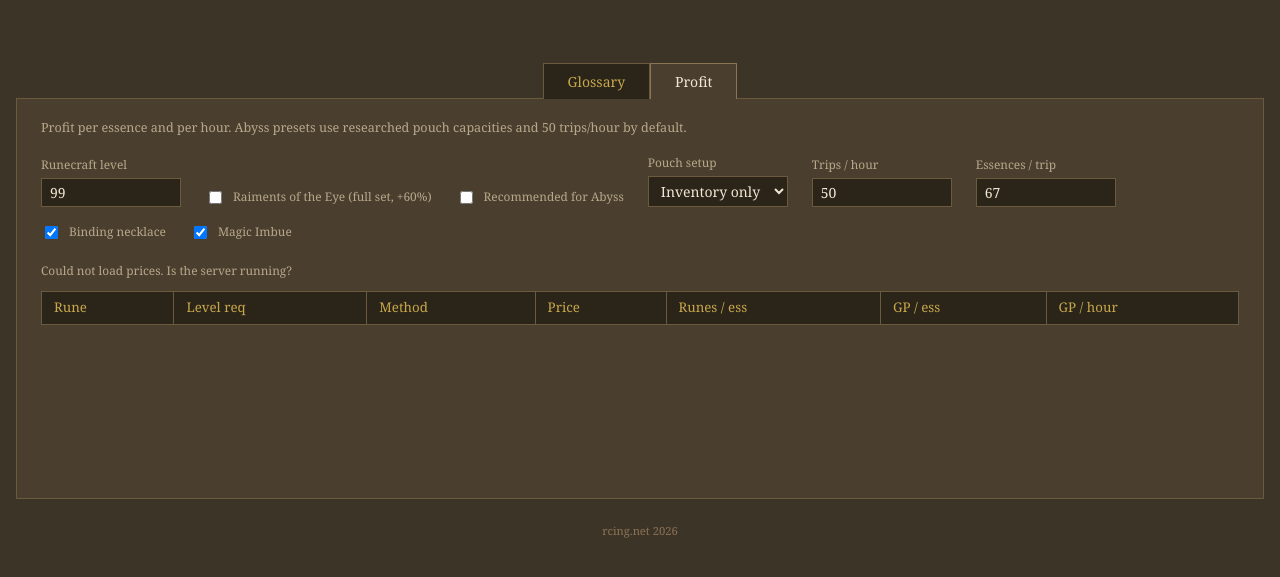
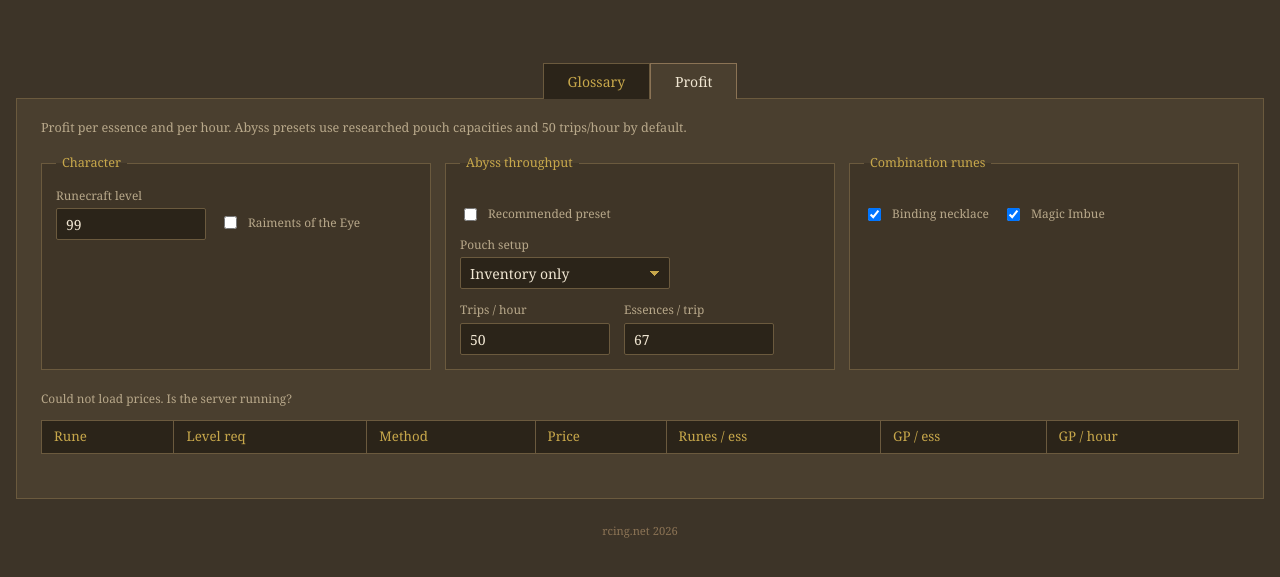
Before and after one commit to conor-timmis/rcing, a website: page public/index.html in a window 1280 px wide. Both pictures are taken after a click on the tab "Profit". Shown: the part 77-654 px from the top of the page. Drawn offline with Linux system fonts and the light colour scheme; no server answers.

Commit message:
Enhance profit controls UI

```diff
--- a/public/css/style.css
+++ b/public/css/style.css
@@ -111,6 +111,29 @@ a {
   align-items: flex-end;
 }
 
+.profit-controls {
+  align-items: stretch;
+  gap: 14px;
+}
+
+.control-group {
+  display: flex;
+  flex: 1 1 260px;
+  flex-wrap: wrap;
+  gap: 12px 14px;
+  align-content: flex-start;
+  margin: 0;
+  padding: 14px;
+  border: 1px solid #6b5a3e;
+  background: rgba(43, 36, 25, 0.35);
+}
+
+.control-group legend {
+  padding: 0 6px;
+  color: #c8a84b;
+  font-size: 0.9rem;
+}
+
 .controls label {
   display: flex;
   flex-direction: column;
@@ -123,11 +146,48 @@ a {
 .controls select {
   background: #2b2419;
   border: 1px solid #6b5a3e;
+  border-radius: 2px;
   color: #f0e6d2;
   font-family: inherit;
   font-size: 1rem;
-  padding: 4px 8px;
-  width: 140px;
+  min-height: 32px;
+  padding: 5px 9px;
+  width: 150px;
+}
+
+.controls select {
+  appearance: none;
+  background-image:
+    linear-gradient(45deg, transparent 50%, #c8a84b 50%),
+    linear-gradient(135deg, #c8a84b 50%, transparent 50%);
+  background-position:
+    calc(100% - 14px) 13px,
+    calc(100% - 9px) 13px;
+  background-repeat: no-repeat;
+  background-size: 5px 5px, 5px 5px;
+  padding-right: 28px;
+  width: 210px;
+}
+
+.controls input[type="number"]:focus,
+.controls select:focus {
+  border-color: #c8a84b;
+  outline: 1px solid rgba(200, 168, 75, 0.35);
+}
+
+.controls input[type="number"]:disabled {
+  opacity: 0.55;
+  cursor: not-allowed;
+}
+
+.controls input[type="number"] {
+  appearance: textfield;
+}
+
+.controls input[type="number"]::-webkit-outer-spin-button,
+.controls input[type="number"]::-webkit-inner-spin-button {
+  appearance: none;
+  margin: 0;
 }
 
 .controls .toggle {
@@ -135,6 +195,8 @@ a {
   align-items: center;
   gap: 8px;
   cursor: pointer;
+  min-height: 32px;
+  padding-top: 18px;
 }
 
 .controls .toggle input {
@@ -216,6 +278,10 @@ a {
     width: 100%;
   }
 
+  .control-group {
+    flex-basis: 100%;
+  }
+
   .data-table {
     font-size: 0.85rem;
   }
--- a/public/index.html
+++ b/public/index.html
@@ -40,7 +40,9 @@
       <section id="panel-profit" class="panel" role="tabpanel" hidden>
         <p class="panel-note">Profit per essence and per hour. Abyss presets use researched pouch capacities and 50 trips/hour by default.</p>
 
-        <div class="controls">
+        <div class="controls profit-controls">
+          <fieldset class="control-group">
+            <legend>Character</legend>
             <label>
               Runecraft level
               <input type="number" id="rc-level" min="1" max="99" value="99">
@@ -48,12 +50,15 @@
 
             <label class="toggle">
               <input type="checkbox" id="eye-toggle">
-            Raiments of the Eye (full set, +60%)
+              Raiments of the Eye
             </label>
+          </fieldset>
 
+          <fieldset class="control-group">
+            <legend>Abyss throughput</legend>
             <label class="toggle">
               <input type="checkbox" id="abyss-recommended-toggle">
-            Recommended for Abyss
+              Recommended preset
             </label>
 
             <label>
@@ -75,7 +80,10 @@
               Essences / trip
               <input type="number" id="essences-trip" min="1" max="200" value="67" step="1">
             </label>
+          </fieldset>
 
+          <fieldset class="control-group">
+            <legend>Combination runes</legend>
             <label class="toggle">
               <input type="checkbox" id="combo-binding-toggle" checked>
               Binding necklace
@@ -85,6 +93,7 @@
               <input type="checkbox" id="combo-imbue-toggle" checked>
               Magic Imbue
             </label>
+          </fieldset>
         </div>
 
         <div class="status" id="profit-status">Loading prices…</div>
--- a/public/js/profit.js
+++ b/public/js/profit.js
@@ -30,7 +30,7 @@ function renderProfit(prices) {
   const rows = [
     ...RUNES.map((rune) => normalProfitRow(rune, options, prices)),
     ...COMBINATION_RUNES.map((combo) => combinationProfitRow(combo, options, prices)),
-  ];
+  ].sort((a, b) => a.rune.reqLevel - b.rune.reqLevel || a.rune.name.localeCompare(b.rune.name));
 
   for (const row of rows) {
     const { rune, canCraft, profit, gpHour } = row;
```
Lines whose indentation alone changed are shown as unchanged.
